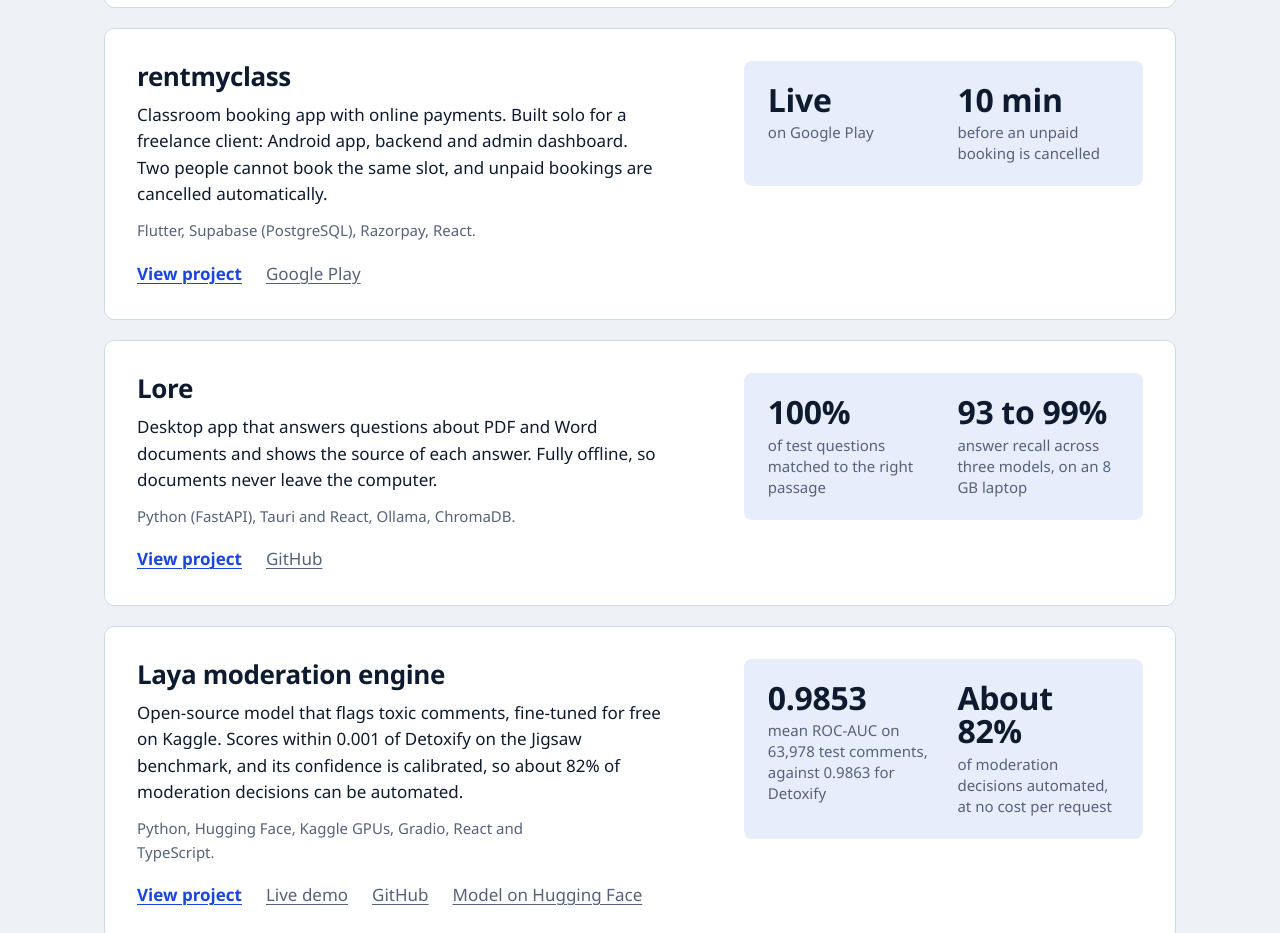
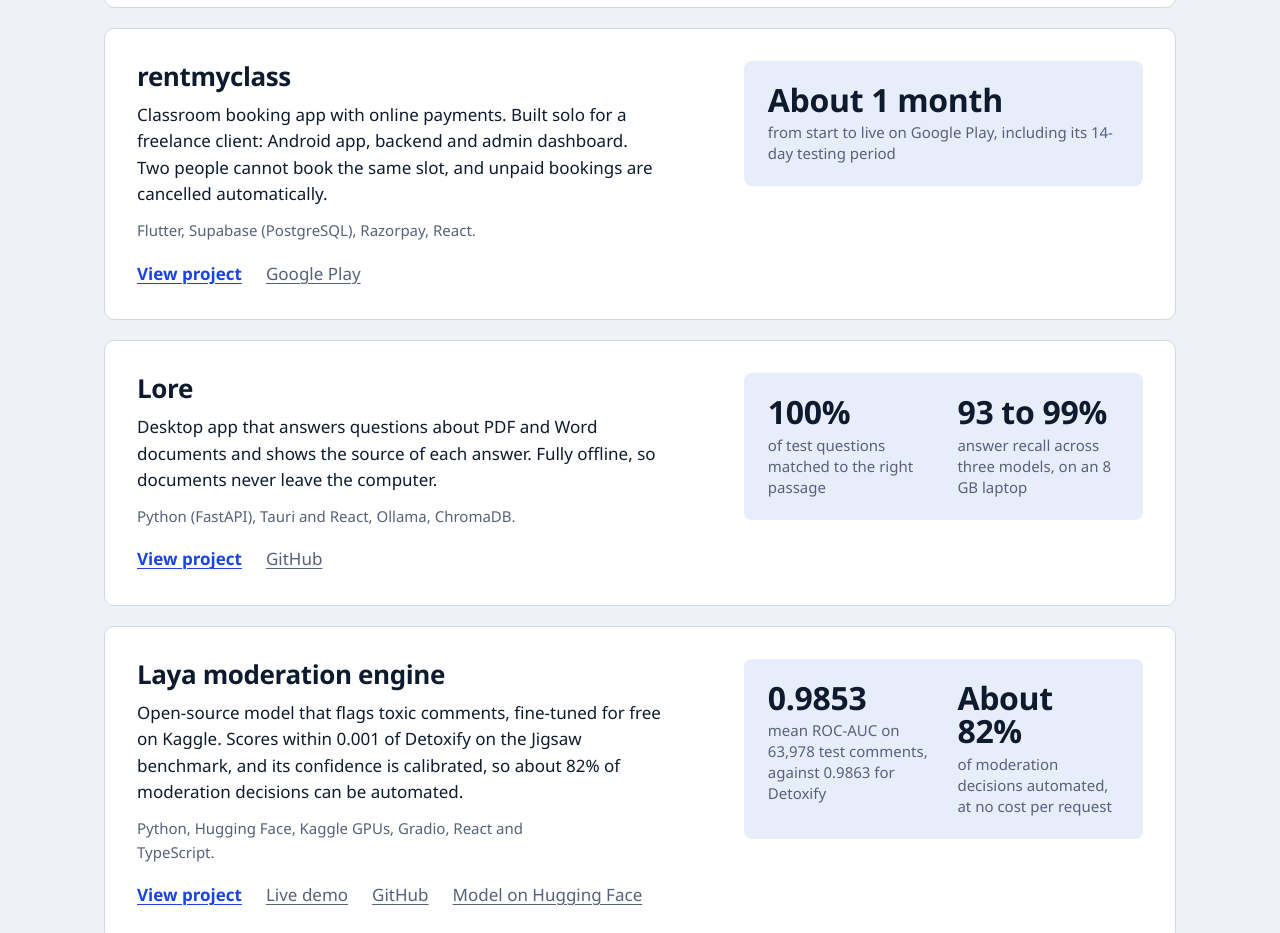
Before and after one commit to vinay162/vinay-portfolio, an Astro site: page / in a window 1280 px wide. Shown: the part 1321-2254 px from the top of the page. Built offline with nearby package versions, Linux system fonts and the light colour scheme; Astro itself is replaced by a stand-in of ours; a web font is replaced by a local one.

Commit message:
Add schooling and the pipeline app's client; use only real figures on rentmyclass
Co-Authored-By: Claude Opus 5.5 <noreply@anthropic.com>

```diff
--- a/src/components/ProjectCard.astro
+++ b/src/components/ProjectCard.astro
@@ -29,7 +29,7 @@ const hasLinks = Boolean(href) || links.length > 0;
       </p>
     )}
   </div>
-  <div class="figures">
+  <div class:list={["figures", { single: figures.length === 1 }]}>
     {figures.map((figure) => (
       <div>
         <span class="value">{figure.value}</span>
@@ -79,6 +79,7 @@ const hasLinks = Boolean(href) || links.length > 0;
     background: var(--tint);
     border-radius: 8px;
   }
+  .figures.single { grid-template-columns: 1fr; }
   .value {
     display: block;
     font-size: 2rem;
--- a/src/content.config.ts
+++ b/src/content.config.ts
@@ -28,7 +28,8 @@ const projects = defineCollection({
         primary: z.boolean().optional(),
       }),
     ),
-    figures: z.array(z.object({ value: z.string(), label: z.string() })).length(2),
+    // One or two real measured figures. No figure is better than a filler one.
+    figures: z.array(z.object({ value: z.string(), label: z.string() })).min(1).max(2),
     screenshot: z
       .object({
         src: z.string(),
--- a/src/content/projects/rentmyclass.md
+++ b/src/content/projects/rentmyclass.md
@@ -16,10 +16,8 @@ links:
     url: https://play.google.com/store/apps/details?id=com.rentmyclass.rent_my_class
     primary: true
 figures:
-  - value: Live
-    label: on Google Play
-  - value: 10 min
-    label: before an unpaid booking is cancelled
+  - value: About 1 month
+    label: from start to live on Google Play, including its 14-day testing period
 flow:
   caption: Steps in blue are the rules that keep bookings and payments correct.
   steps:
--- a/src/data/site.ts
+++ b/src/data/site.ts
@@ -49,7 +49,7 @@ export const site = {
     facts: [
       "Current role: Software Developer (Founders' Office) at Spoton Fintech, Mumbai, since May 2024.",
       'Earlier: Applied AI Intern at Kluster, Bangalore, January to April 2024.',
-      'Education: B.Tech in Computer Engineering, NMIMS Mumbai, 2020 to 2024.',
+      'Education: B.Tech in Computer Engineering, NMIMS Mumbai, 2020 to 2024. Schooling at The Lawrence School, Lovedale, 2011 to 2020.',
       'Strengths: building a product alone from first requirement to app-store release, making slow systems faster and measuring the result, and shipping AI features with test suites and safety checks.',
       'Tools: Python, TypeScript, JavaScript, SQL, Dart, FastAPI, PostgreSQL, Supabase, Firebase, Google Cloud Functions, React, Flutter, OpenAI API, Ollama, retrieval-augmented generation.',
       'Suited to: full-stack, backend and applied AI engineering roles.',
@@ -72,7 +72,7 @@ export const site = {
     },
     {
       title: 'Pipeline monitoring app',
-      text: 'Flutter app that connects to a Raspberry Pi Pico 2 W over Bluetooth to monitor industrial pipelines, with wireless device updates.',
+      text: 'Flutter app for Polmon Instruments that connects to a Raspberry Pi Pico 2 W over Bluetooth to monitor industrial pipelines, with wireless device updates.',
     },
   ],
 
@@ -92,6 +92,11 @@ export const site = {
       title: 'B.Tech, Computer Engineering, NMIMS Mumbai',
       text: 'CGPA 3.57 of 4.0.',
     },
+    {
+      when: '2011 to 2020',
+      title: 'The Lawrence School, Lovedale',
+      text: 'Schooling, Nilgiris.',
+    },
   ],
 
   // Move an entry out of here once its file exists in src/content/projects/.
--- a/src/pages/index.astro
+++ b/src/pages/index.astro
@@ -38,7 +38,10 @@ const person = {
   address: { '@type': 'PostalAddress', addressLocality: 'Mumbai', addressCountry: 'IN' },
   sameAs: [site.links.linkedin, site.links.github],
   knowsAbout: site.about.skills,
-  alumniOf: { '@type': 'CollegeOrUniversity', name: 'NMIMS Mumbai' },
+  alumniOf: [
+    { '@type': 'CollegeOrUniversity', name: 'NMIMS Mumbai' },
+    { '@type': 'HighSchool', name: 'The Lawrence School, Lovedale' },
+  ],
   worksFor: { '@type': 'Organization', name: 'Spoton Fintech' },
 };
 ---
```
